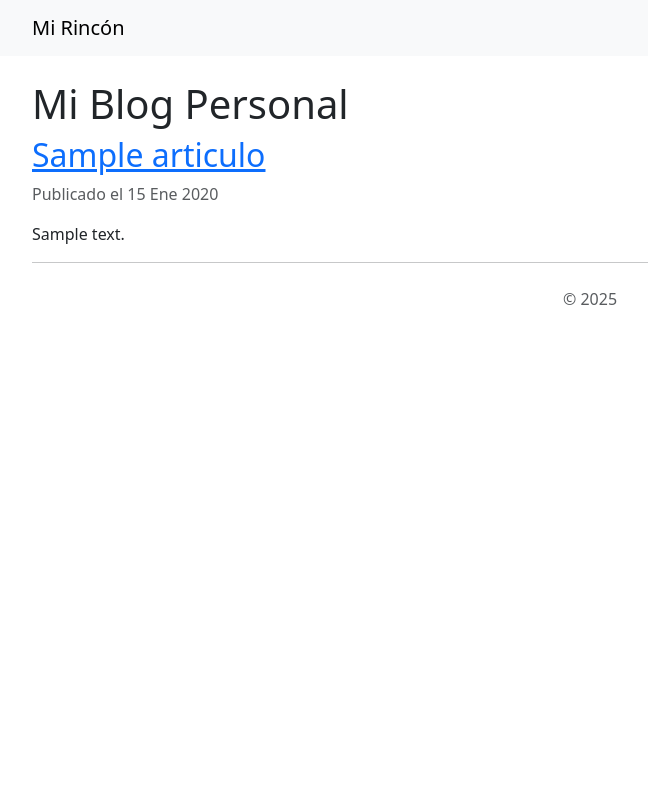
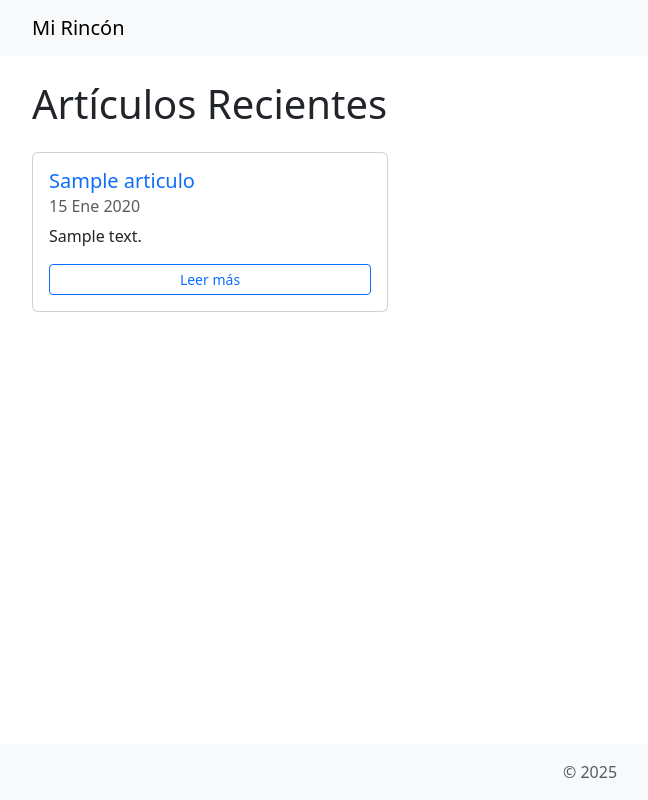
Before and after one commit to omarbenjaminrc/proyecto_blog, a Django app: page / in a window 1280 px wide. Shown: the whole page, without its empty margins (50-698 px from the left). Run offline with Django 5.2, Linux system fonts and the light colour scheme; tables that the repository leaves empty hold one stand-in row (values such as "Sample post").

Commit message:
mejoras en el frontend

```diff
--- a/blog/templates/blog/base.html
+++ b/blog/templates/blog/base.html
@@ -1,15 +1,14 @@
 <!doctype html>
-<html lang="es">
+<html lang="es" class="h-100">
 <head>
     <meta charset="utf-8">
     <meta name="viewport" content="width=device-width, initial-scale=1">
-    <title>{% block title %}Mi Blog Personal{% endblock title %}</title> {# Título default, puede ser sobrescrito #}
+    <title>{% block title %}Mi Blog Personal{% endblock title %}</title>
 
     <link href="https://cdn.jsdelivr.net/npm/bootstrap@5.3.2/dist/css/bootstrap.min.css" rel="stylesheet" integrity="sha384-T3c6CoIi6uLrA9TneNEoa7RxnatzjcDSCmG1MXxSR1GAsXEV/Dwwykc2MPK8M2HN" crossorigin="anonymous">
 
-    <!-- aca va a ir el css en el futuro -->
 </head>
-<body>
+<body class="d-flex flex-column min-vh-100">
 
     <nav class="navbar navbar-expand-lg navbar-light bg-light mb-4">
     <div class="container">
@@ -18,20 +17,20 @@
     </div>
     </nav>
 
-    <main class="container">
+
+    <main class="container flex-grow-1">
     {% block content %}
-
-
 
     {% endblock content %}
     </main>
 
-    <footer class="mt-4 text-center text-muted">
-    <p>© {% now "Y" %} </p>
+    <footer class="mt-auto py-3 bg-light text-center text-muted">
+    <div class="container">
+        <p class="mb-0">© {% now "Y" %}</p>
+    </div>
     </footer>
 
     <script src="https://cdn.jsdelivr.net/npm/bootstrap@5.3.2/dist/js/bootstrap.bundle.min.js" integrity="sha384-C6RzsynM9kWDrMNeT87bh95OGNyZPhcTNXj1NW7RuBCsyN/o0jlpcV8Qyq46cDfL" crossorigin="anonymous"></script>
 
-    <!-- acá va a ir el javascript en el futuro -->
 </body>
 </html>
--- a/blog/templates/blog/lista_articulos.html
+++ b/blog/templates/blog/lista_articulos.html
@@ -1,26 +1,45 @@
+<!-- blog/templates/blog/lista_articulos.html -->
+{% extends "blog/base.html" %} {# Asegúrate que la ruta sea correcta según dónde pusiste base.html #}
 
-{% extends "blog/base.html" %}
+{% block title %}Artículos - Mi Blog Personal{% endblock title %} {# Título específico para esta página #}
+
 {% block content %}
-<h1>Mi Blog Personal</h1>
-<h<r>
+<h1 class="mb-4">Artículos Recientes</h1>
 
 {% if articulos %}
+    <div class="row row-cols-1 row-cols-md-3 g-4"> {# Grid principal: 1 col en móvil, 3 en mediano+, g-4 es gutter (espacio) #}
     {% for articulo in articulos %}
-    <article>
-        <h2>
-        <a href="{% url 'blog:detalle_articulo' slug=articulo.slug %}">
-            {{ articulo.titulo }}
-        </a>
-        </h2>
-        <p class="text-muted">
-        Publicado el {{ articulo.fecha_creacion|date:"d M Y" }}
-        </p>
-        <p>{{ articulo.contenido|truncatewords:50|linebreaksbr }}</p>
-        <hr>
-    </article>
+        <div class="col"> {# Cada artículo es una columna dentro del row #}
+        <div class="card h-100"> {# Card que ocupa toda la altura de su columna #}
+            {# Puedes añadir una imagen aquí si tuvieras un campo de imagen en el modelo #}
+            {# <img src="..." class="card-img-top" alt="..."> #}
+            <div class="card-body d-flex flex-column"> {# flex-column para alinear botón abajo si lo añades #}
+            <h5 class="card-title">
+                <a href="{% url 'blog:detalle_articulo' slug=articulo.slug %}" class="text-decoration-none">
+                {{ articulo.titulo }}
+                </a>
+            </h5>
+            <h6 class="card-subtitle mb-2 text-muted">
+                {{ articulo.fecha_creacion|date:"d M Y" }}
+            </h6>
+            <p class="card-text">
+                {# Ajusta el número de palabras según cuánto texto quieras mostrar #}
+                {{ articulo.contenido|striptags|truncatewords:25 }}
+            </p>
+            {# Botón opcional al final de la card #}
+            <a href="{% url 'blog:detalle_articulo' slug=articulo.slug %}" class="btn btn-sm btn-outline-primary mt-auto">Leer más</a>
+            </div>
+        </div> {# Fin de la card #}
+        </div> {# Fin de la columna #}
     {% endfor %}
+    </div> {# Fin del row #}
+
+    {# Aquí podrías añadir lógica de paginación si la implementas en la vista #}
+
 {% else %}
-    <p>Todavía no hay artículos publicados.</p>
+    <div class="alert alert-info" role="alert">
+    Todavía no hay artículos publicados. ¡Vuelve pronto!
+    </div>
 {% endif %}
 
 {% endblock content %}
```
